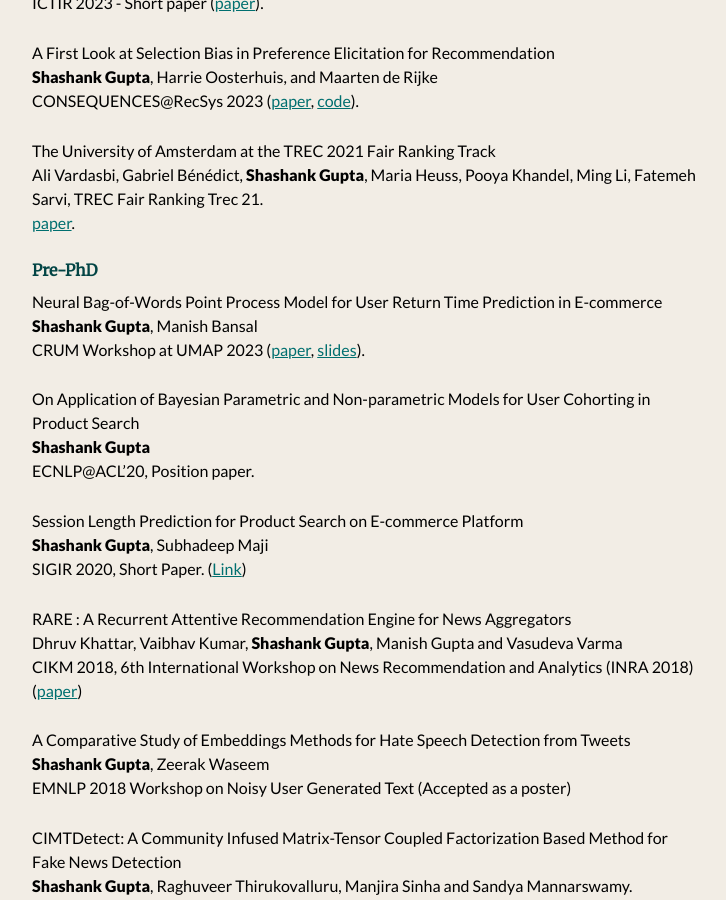
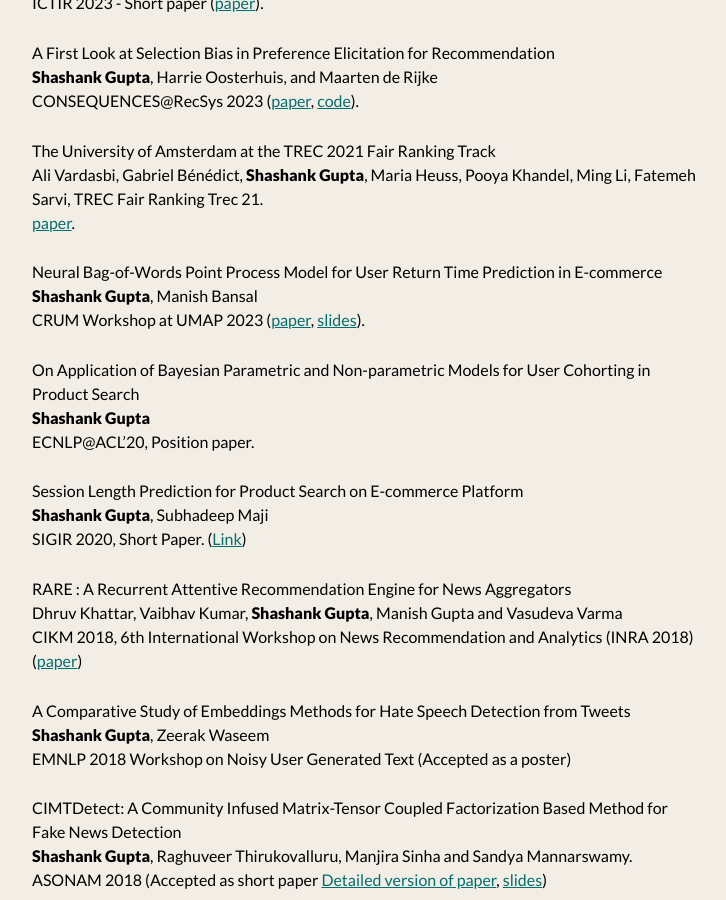
Before and after one commit to shashankg7/shashankg7.github.io, a Jekyll site: the page built from publications.md, in a window 1280 px wide and 900 px high, scrolled down 935 px. Shown: the whole window, without its empty margins (272-998 px from the left). Built offline with Jekyll 4.4.1, drawn with Linux system fonts in a browser that asks for light colours; nearby versions of some CDN libraries.

Commit message:
Update publications.md

```diff
--- a/publications.md
+++ b/publications.md
@@ -46,7 +46,6 @@
 Ali Vardasbi, Gabriel Bénédict, <b>Shashank Gupta</b>, Maria Heuss, Pooya Khandel, Ming Li, Fatemeh Sarvi, TREC Fair Ranking Trec 21. <br>
 [paper](https://trec.nist.gov/pubs/trec30/papers/IRLab-Amsterdam-F.pdf).
 
-#### Pre-PhD
 
 Neural Bag-of-Words Point Process Model for User Return Time Prediction in E-commerce <br>
 <b>Shashank Gupta</b>, Manish Bansal <br>
```
